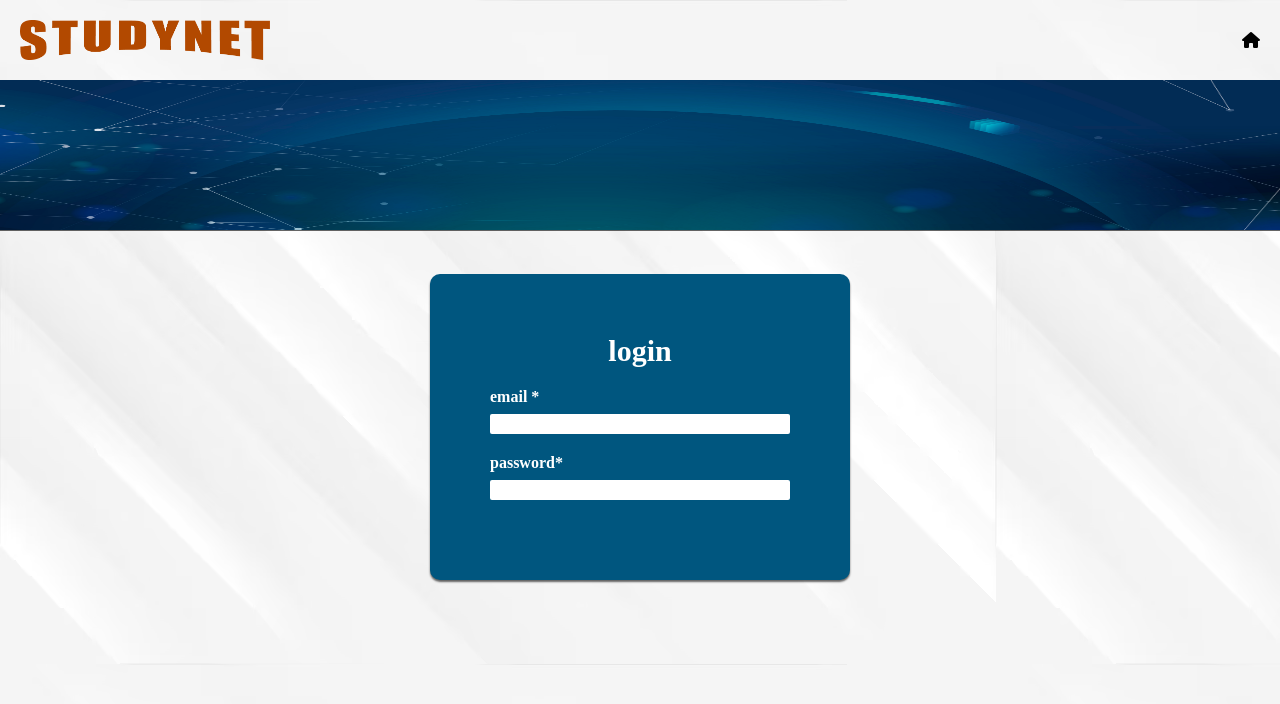
After one commit to ZiyadOuamna/studynet-00, a PHP site: page /auth.html in a window 1280 px wide. The commit adds this page. Shown: the top 704 px of the page. Run offline with PHP 8.4, Linux system fonts and the light colour scheme; some libraries are stand-ins or nearby versions.

Commit message:
authPage

```diff
--- /dev/null
+++ b/auth.html
@@ -0,0 +1,69 @@
+<!DOCTYPE html>
+<html lang="en">
+<head>
+    <meta charset="UTF-8">
+    <meta http-equiv="X-UA-Compatible" content="IE=edge">
+    <meta name="viewport" content="width=device-width, initial-scale=1.0">
+    <title>Document</title>
+    <link rel="stylesheet" href="css/style.css">
+    <link rel="preconnect" href="https://fonts.gstatic.com" crossorigin>
+    <link href="https://fonts.googleapis.com/css2?family=Lato:ital,wght@0,100;0,300;0,400;0,700;0,900;1,100;1,300;1,400;1,700;1,900&display=swap" rel="stylesheet">
+        <link rel="stylesheet"
+        href="https://cdnjs.cloudflare.com/ajax/libs/font-awesome/4.7.0/css/font-awesome.css">
+        <link rel="stylesheet" href="https://fontawesome.com/start">
+    <link rel="icon" href="/favicon.ico">
+    <link rel="icon" href="/images/favicon/icon.svg" type="image/svg+xml">
+    <link rel="apple-touch-icon" href="/images/favicon/apple-touch-icon.png">
+    <link rel="manifest" href="/manifest/app.json">
+
+        <link
+          rel="stylesheet"
+          data-purpose="Layout StyleSheet"
+          title="Default"
+          disabled
+          href="/css/app-e23924a0edb4b571d42fe2a3ca61ab8b.css?vsn=d"
+        >
+        <link
+        rel="stylesheet"
+        data-purpose="Layout StyleSheet"
+        title="Web Awesome"
+
+        href="/css/app-wa-6972bf07d6b9f99336a9a78bb51ecbc8.css?vsn=d"
+        >
+        <link
+        rel="stylesheet"
+
+        href="https://site-assets.fontawesome.com/releases/v6.1.1/css/all.css"
+        >
+
+</head>
+<body class="Auth">
+   <header >
+       <div>
+            <img class="logo" src="IMG/orange_logo.png">
+            <i class="fa-solid fa-house"></i>       </div>
+       <div>
+           <img class="HAuth" src="IMG/backgioundH.jpg" alt="">
+       </div>
+   </header>
+   <main>
+       <div>
+            <form action="">
+                <h2>login</h2>
+                <div>
+                    <label for="">email <span>*</span></label>
+                    <input type="email" name="" id="">
+                </div>
+                <div>
+                    <label for="">password<span>*</span></label>
+                    <input type="password" name="" id="">
+                </div>
+            </form>
+            <p></p>
+       </div>
+   </main>
+   <footer>
+
+    </footer>
+</body>
+</html>
--- a/css/style.css
+++ b/css/style.css
@@ -16,14 +16,14 @@
         }
 
     }
-    header{
+    .index header{
         display: flex;
         justify-content: space-between;
         align-items: center;
         margin: 40px;
 
     }
-    body{
+    .index{
         position: relative;
 
         background-image:url('../IMG/bg.png');
@@ -38,7 +38,7 @@
         justify-content: center;
         gap: 20px;
     }
-    header+div{
+    .index header+div{
         display: flex;
         flex-direction: column;
         align-items: center;
@@ -170,13 +170,53 @@
         background-color: #B24900;
         color: white;
     }
-    footer h3{
-        color: white;
-        font-family:cursive;
 
+/*            auth          */
+body{
+    background-image:url(/IMG/bc.avif);
 
-
-        color: #B24900;
-
-
-    }
+}
+.Auth>header div:first-child{
+    display: flex;
+    align-items: center;
+    justify-content: space-between;
+    padding: 20px;
+}
+main{
+    display: flex;
+    align-items: center;
+    justify-content: center;
+}
+main>div{
+    display: flex;
+    align-items: center;
+    justify-content: center;
+    margin: 40px;
+    background-color: #00567F;
+    border-radius: 10px;
+    padding: 60px;
+    box-shadow: 0 2px 2px rgba(0,0, 0,0.6);
+    color: white;
+}
+main>div div{
+    display: flex;
+    flex-direction: column;
+    margin-bottom: 20px;
+}
+main>div h2{
+    text-align: center;
+    font-size: 30px;
+    margin-bottom: 20px;
+}
+main>div input{
+    width: 300px;
+    height: 20px;
+    border-radius: 2px;
+    border: 0px;
+    margin-top: 8px;
+}
+.HAuth{
+width: 100%;
+height: 150px;
+box-shadow: 0 1px rgba(0,0, 0,0.6);
+}
```
Also changed, not shown: accuelle.html (added, +88 -0 lines), index.html (+8 -1 lines), IMG/backgioundH.jpg (added), IMG/bc.avif (added), IMG/headerAuth.jpg (added).
